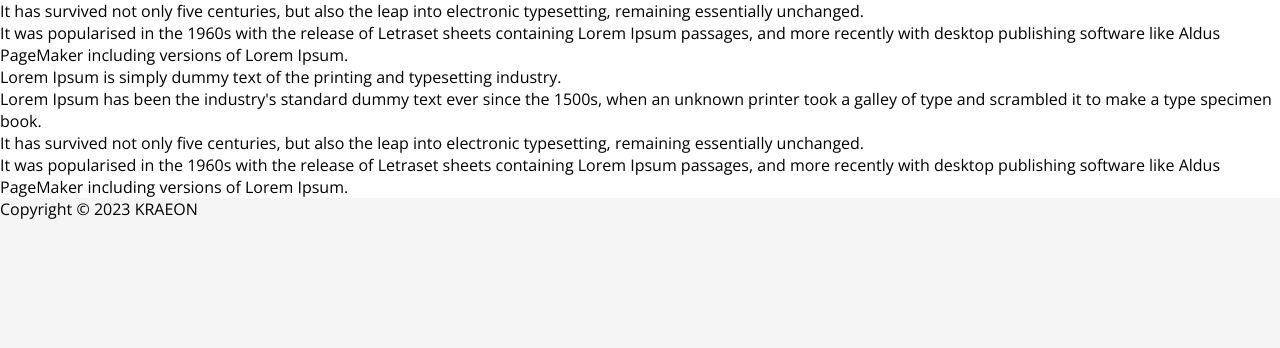
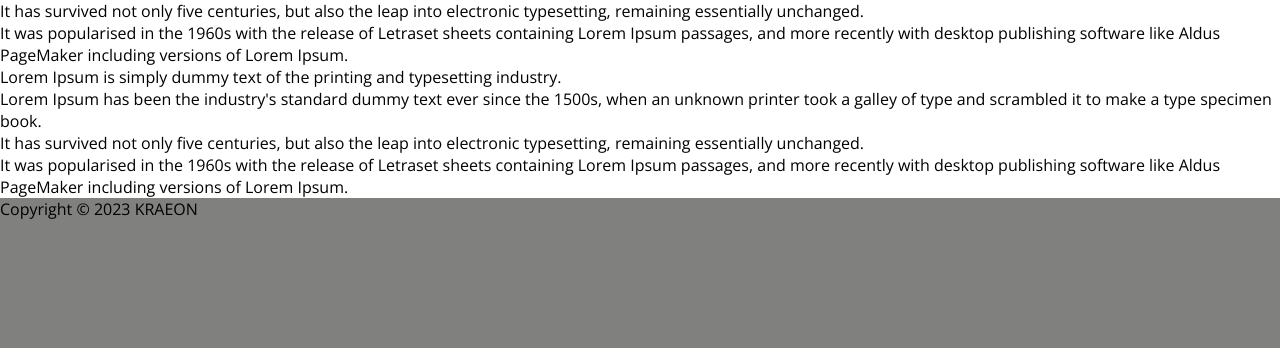
Before and after one commit to Kraeon20/dhlAPP, a Flask app: page / in a window 1280 px wide; the page is wider, and only the part inside the window is pictured. Shown: the part 998-1346 px from the top of that part. Run offline with Flask 2, Linux system fonts and the light colour scheme.

```diff
--- a/flask_dhl_app/static/phoenix.css
+++ b/flask_dhl_app/static/phoenix.css
@@ -229,7 +229,7 @@ footer {
     bottom: 0;
     width: 100%;
     height: 150px; /* Adjust height as needed */
-    background-color: #f5f5f5;
+    background-color: #80807e;
 }
 
 
```
